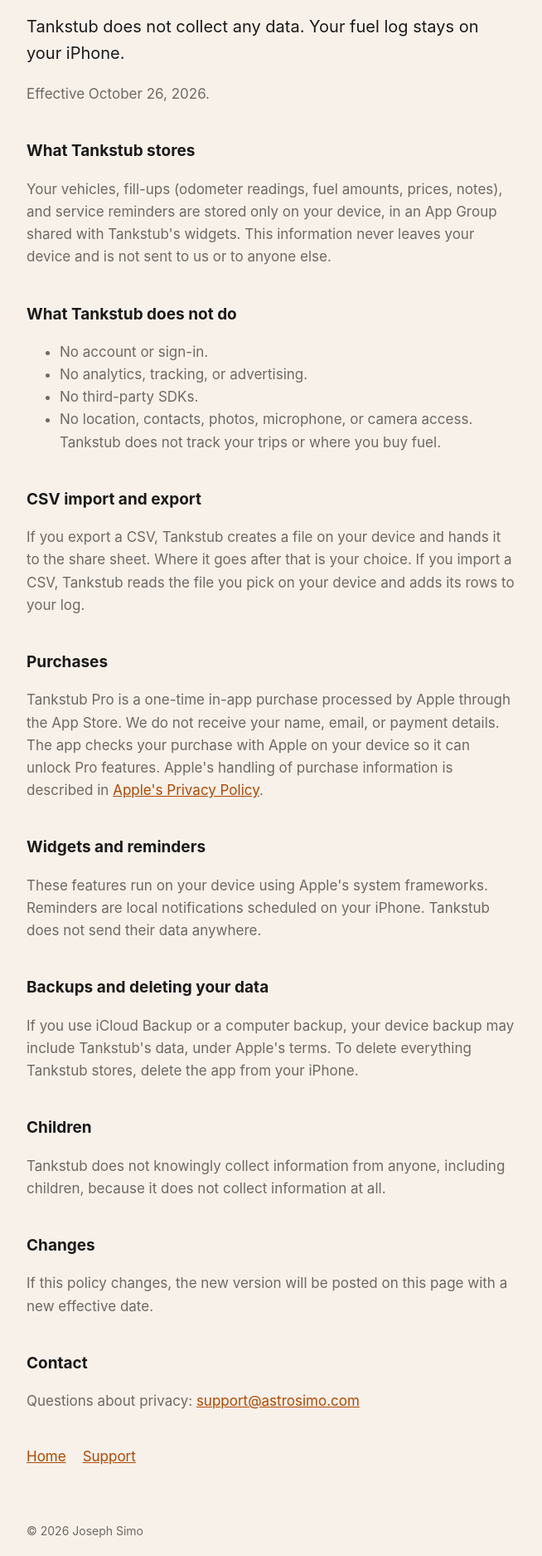
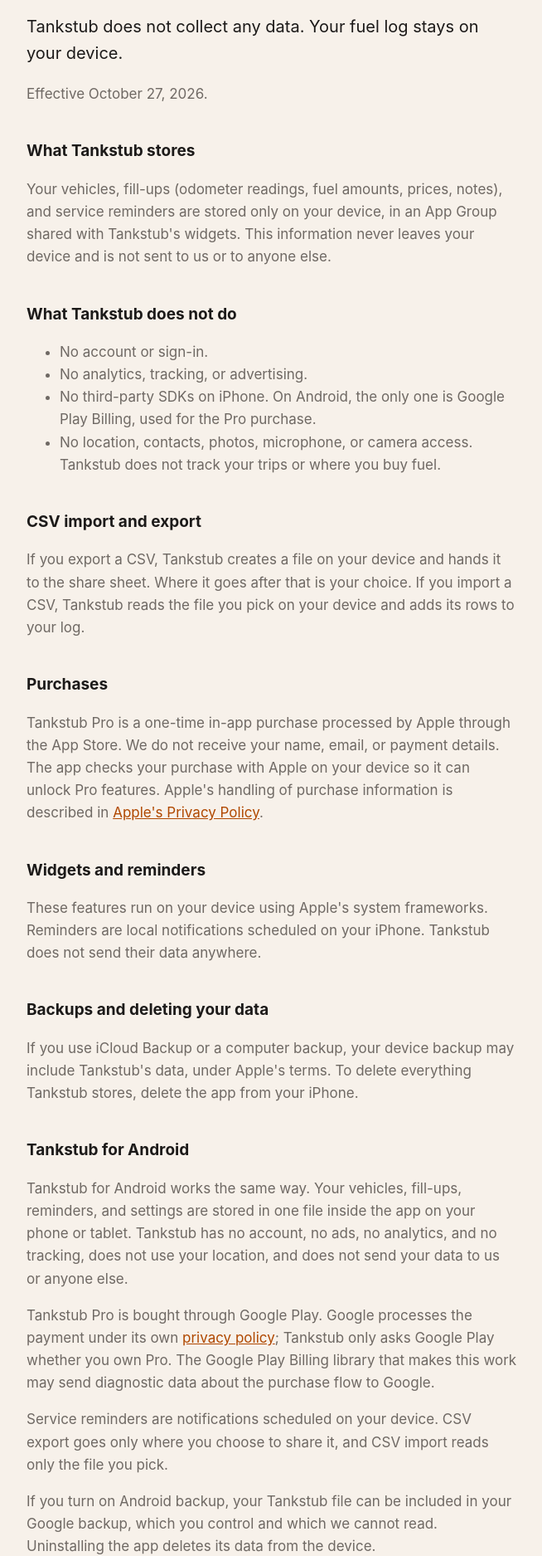
Before and after one commit to Joe-Simo/tankstub, a plain HTML site: page privacy/index.html in a window 1280 px wide. Shown: the part 195-2070 px from the top of the page at 83% size, without its empty margins (312-966 px from the left). Drawn offline with Linux system fonts and the light colour scheme.

Commit message:
Privacy: add Tankstub for Android section

```diff
--- a/privacy/index.html
+++ b/privacy/index.html
@@ -6,8 +6,8 @@
 <body><main>
 <header><a href="../">Tankstub</a></header>
 <h1>Privacy Policy</h1>
-<p class="lead">Tankstub does not collect any data. Your fuel log stays on your iPhone.</p>
-<p>Effective October 26, 2026.</p>
+<p class="lead">Tankstub does not collect any data. Your fuel log stays on your device.</p>
+<p>Effective October 27, 2026.</p>
 
 <h2>What Tankstub stores</h2>
 <p>Your vehicles, fill-ups (odometer readings, fuel amounts, prices, notes), and service reminders are stored only on your device, in an App Group shared with Tankstub's widgets. This information never leaves your device and is not sent to us or to anyone else.</p>
@@ -16,7 +16,7 @@
 <ul>
 <li>No account or sign-in.</li>
 <li>No analytics, tracking, or advertising.</li>
-<li>No third-party SDKs.</li>
+<li>No third-party SDKs on iPhone. On Android, the only one is Google Play Billing, used for the Pro purchase.</li>
 <li>No location, contacts, photos, microphone, or camera access. Tankstub does not track your trips or where you buy fuel.</li>
 </ul>
 
@@ -32,6 +32,12 @@
 <h2>Backups and deleting your data</h2>
 <p>If you use iCloud Backup or a computer backup, your device backup may include Tankstub's data, under Apple's terms. To delete everything Tankstub stores, delete the app from your iPhone.</p>
 
+<h2>Tankstub for Android</h2>
+<p>Tankstub for Android works the same way. Your vehicles, fill-ups, reminders, and settings are stored in one file inside the app on your phone or tablet. Tankstub has no account, no ads, no analytics, and no tracking, does not use your location, and does not send your data to us or anyone else.</p>
+<p>Tankstub Pro is bought through Google Play. Google processes the payment under its own <a href="https://policies.google.com/privacy">privacy policy</a>; Tankstub only asks Google Play whether you own Pro. The Google Play Billing library that makes this work may send diagnostic data about the purchase flow to Google.</p>
+<p>Service reminders are notifications scheduled on your device. CSV export goes only where you choose to share it, and CSV import reads only the file you pick.</p>
+<p>If you turn on Android backup, your Tankstub file can be included in your Google backup, which you control and which we cannot read. Uninstalling the app deletes its data from the device.</p>
+
 <h2>Children</h2>
 <p>Tankstub does not knowingly collect information from anyone, including children, because it does not collect information at all.</p>
 
```
